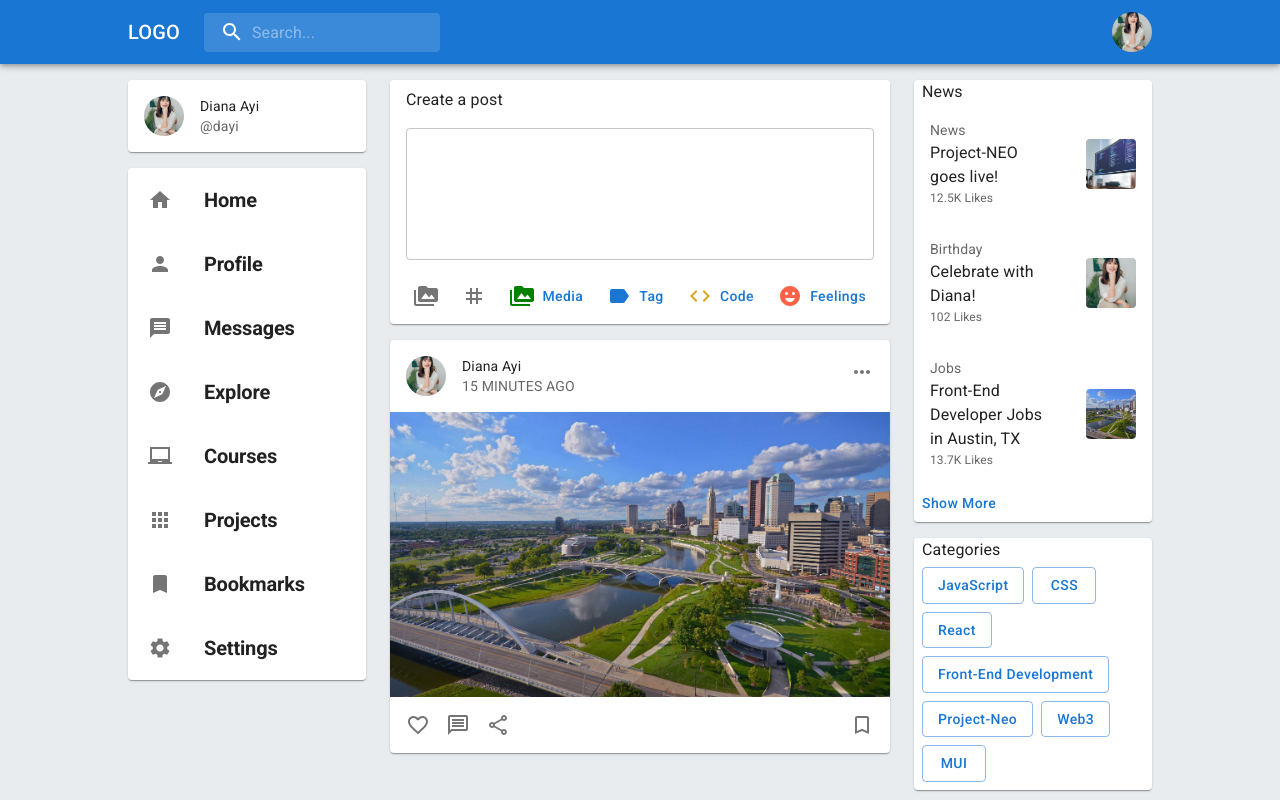
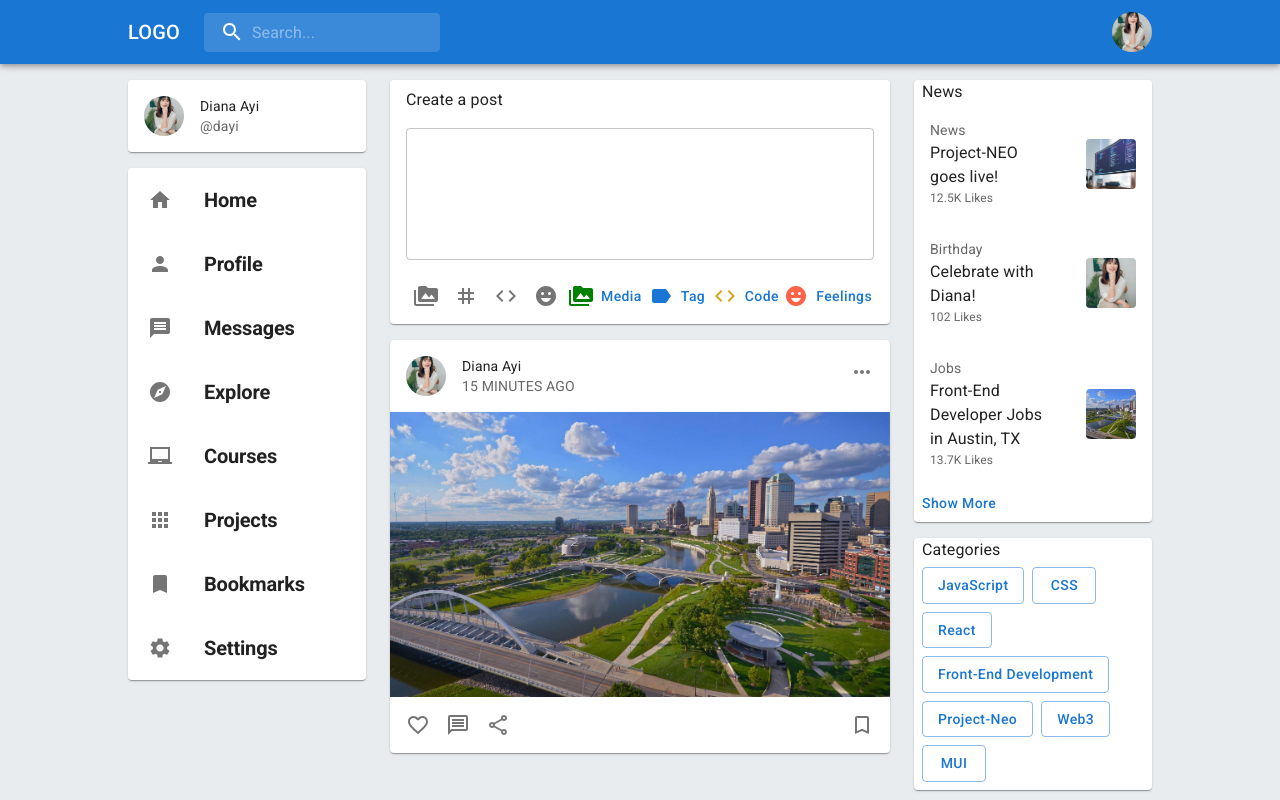
Before and after one commit to jpzambranoleon/project-neo-front-end, a React (Create React App) app: page / in a window 1280 px wide. Built offline with nearby package versions, Linux system fonts and the light colour scheme.

Commit message:
updated Post.jsx

```diff
--- a/src/pages/homePage/components/Post.jsx
+++ b/src/pages/homePage/components/Post.jsx
@@ -28,6 +28,16 @@ const Post = () => {
                 <Tooltip title="Tag" placement="top">
                     <IconButton>
                         <Tag />
+                    </IconButton>
+                </Tooltip>
+                <Tooltip title="Write Code" placement="top">
+                    <IconButton>
+                        <Code />
+                    </IconButton>
+                </Tooltip>
+                <Tooltip title="Feelings" placement="top">
+                    <IconButton>
+                        <EmojiEmotions />
                     </IconButton>
                 </Tooltip>
                 <Button>
```
